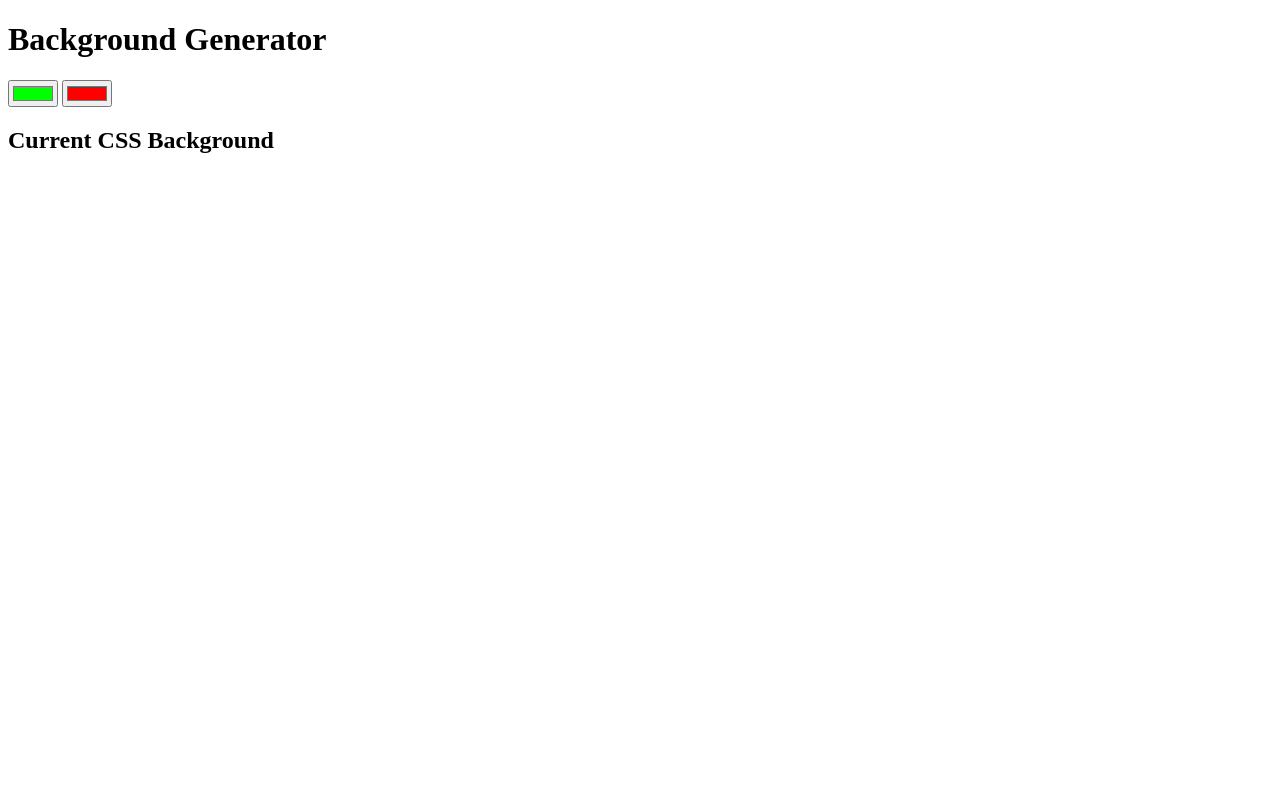
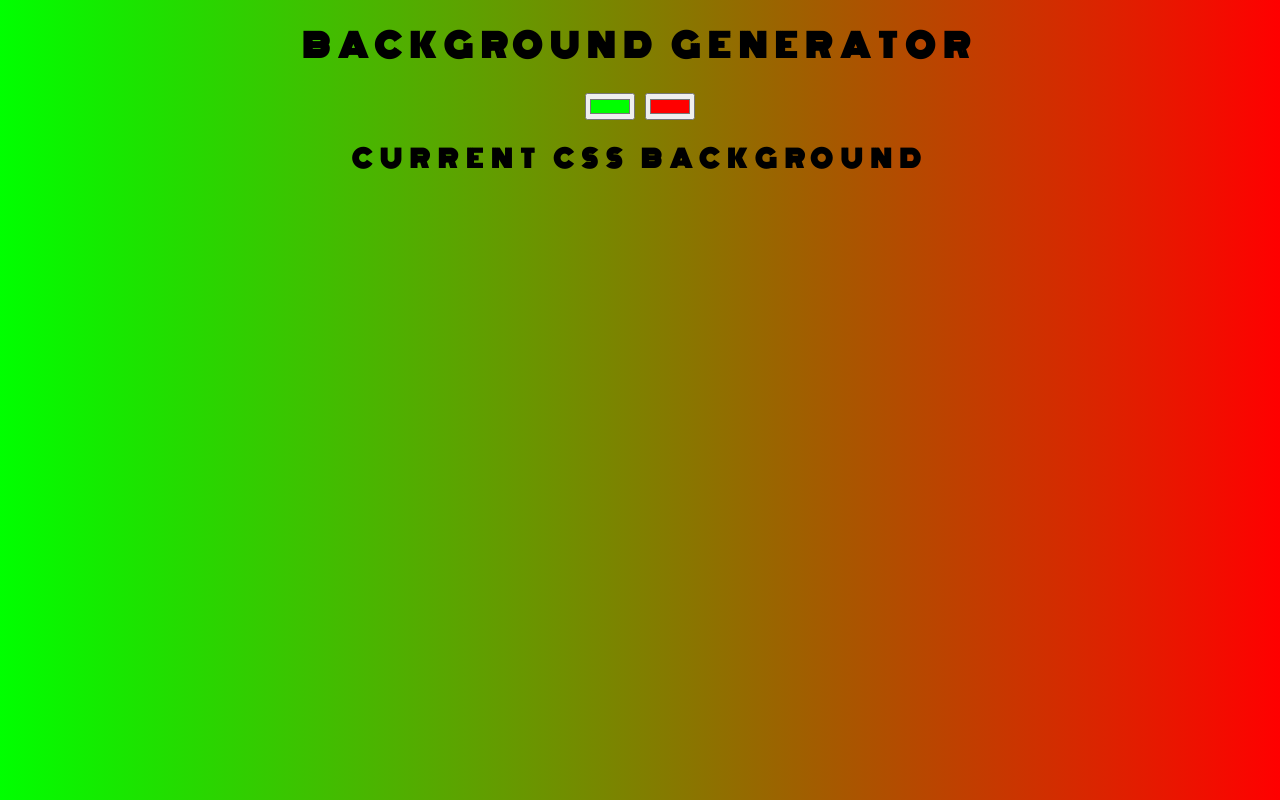
Before and after one commit to Pedginald/background-generator, a plain HTML site: page index.html in a window 1280 px wide. Drawn offline with Linux system fonts and the light colour scheme.

Commit message:
Adding css link, and body styling

```diff
--- a/index.html
+++ b/index.html
@@ -5,6 +5,7 @@
     <meta http-equiv="X-UA-Compatible" content="IE=edge">
     <meta name="viewport" content="width=device-width, initial-scale=1.0">
     <title>Background gradient generator</title>
+    <link rel="stylesheet" type="text/css" href="style.css">
 </head>
 <body>
     <h1>Background Generator</h1>
--- a/style.css
+++ b/style.css
@@ -0,0 +1,10 @@
+@import url('https://fonts.googleapis.com/css2?family=Monoton&display=swap');
+
+body {
+    font-family: 'Monoton', cursive, sans-serif;
+    text-align: center;
+    text-transform: uppercase;
+    letter-spacing: .5em;
+    top: 15%;
+    background: linear-gradient(to right, #00ff00, #ff0000);
+}
```
